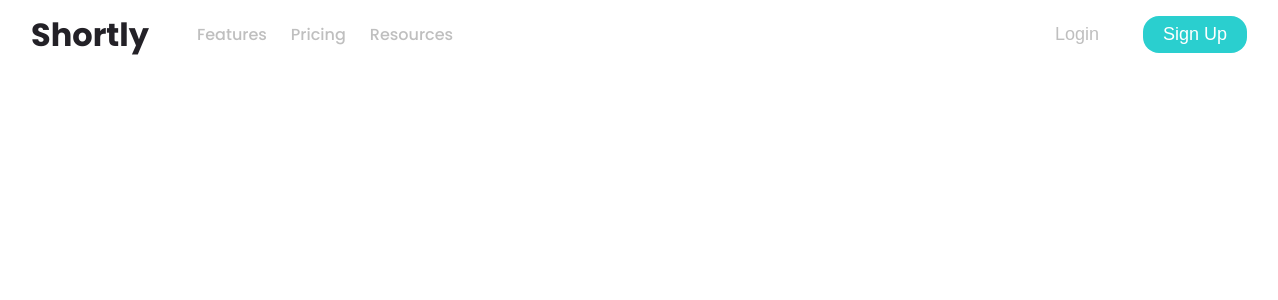
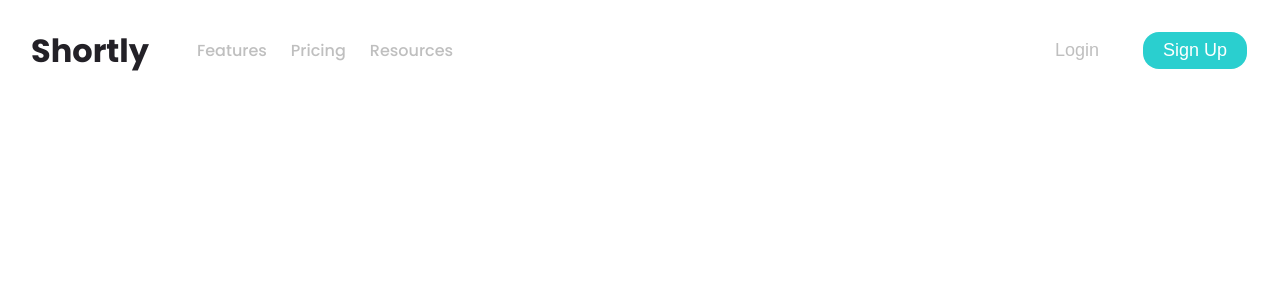
Before and after one commit to Vyonyx/URLShorteningAPI-feMentor-Vue, a Vue app: page / in a window 1536 px wide. Shown: the top 300 px of the page, without its empty margins (129-1407 px from the left). Built offline with nearby package versions, Linux system fonts and the light colour scheme.

Commit message:
add media query style changes to horizontal padding of Container component

```diff
--- a/src/components/Container.vue
+++ b/src/components/Container.vue
@@ -10,6 +10,19 @@
 
 <style scoped lang="scss">
 section {
-  padding: 1rem 10rem;
+  --padding-amount: 2rem;
+  padding: var(--padding-amount);
+}
+
+@media (min-width: 500px) {
+  section {
+    padding: var(--padding-amount) 5rem;
+  }
+}
+
+@media (min-width: 1440px) {
+  section {
+    padding: var(--padding-amount) 10rem;
+  }
 }
 </style>
```
